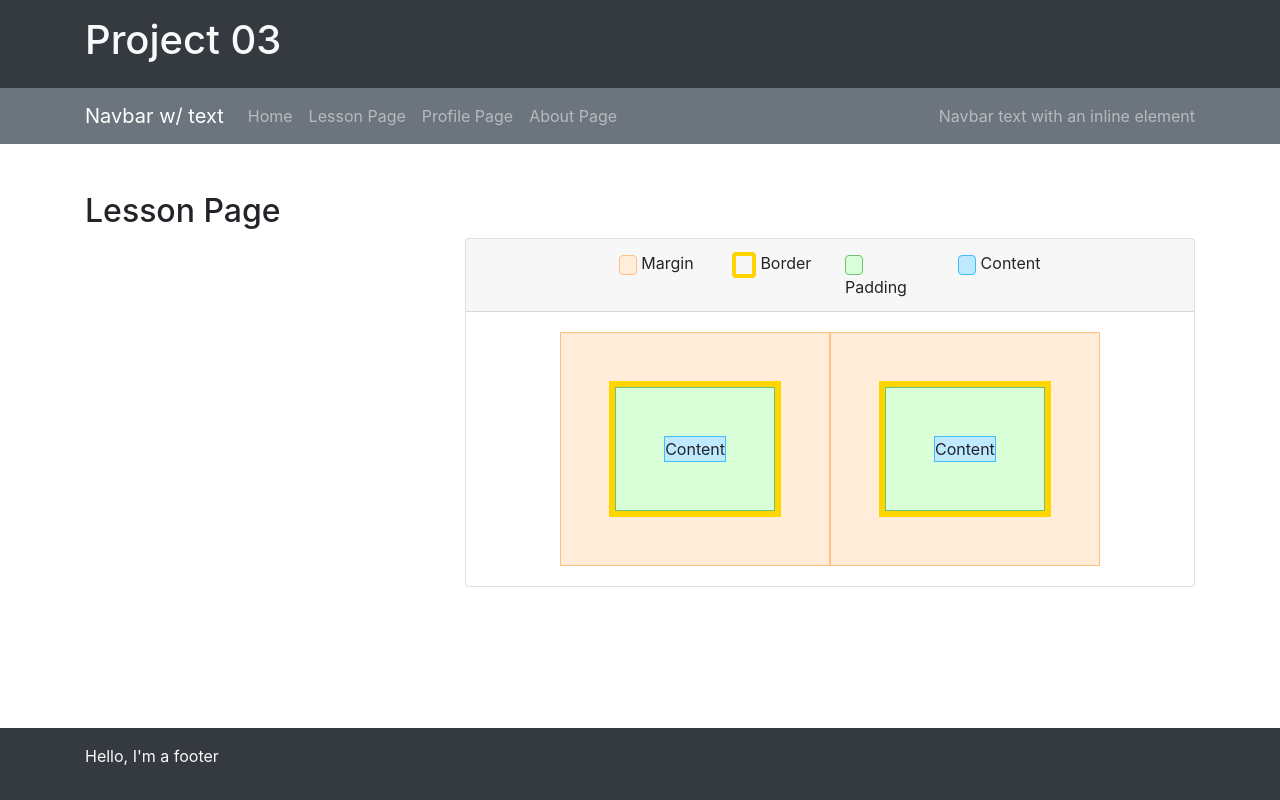
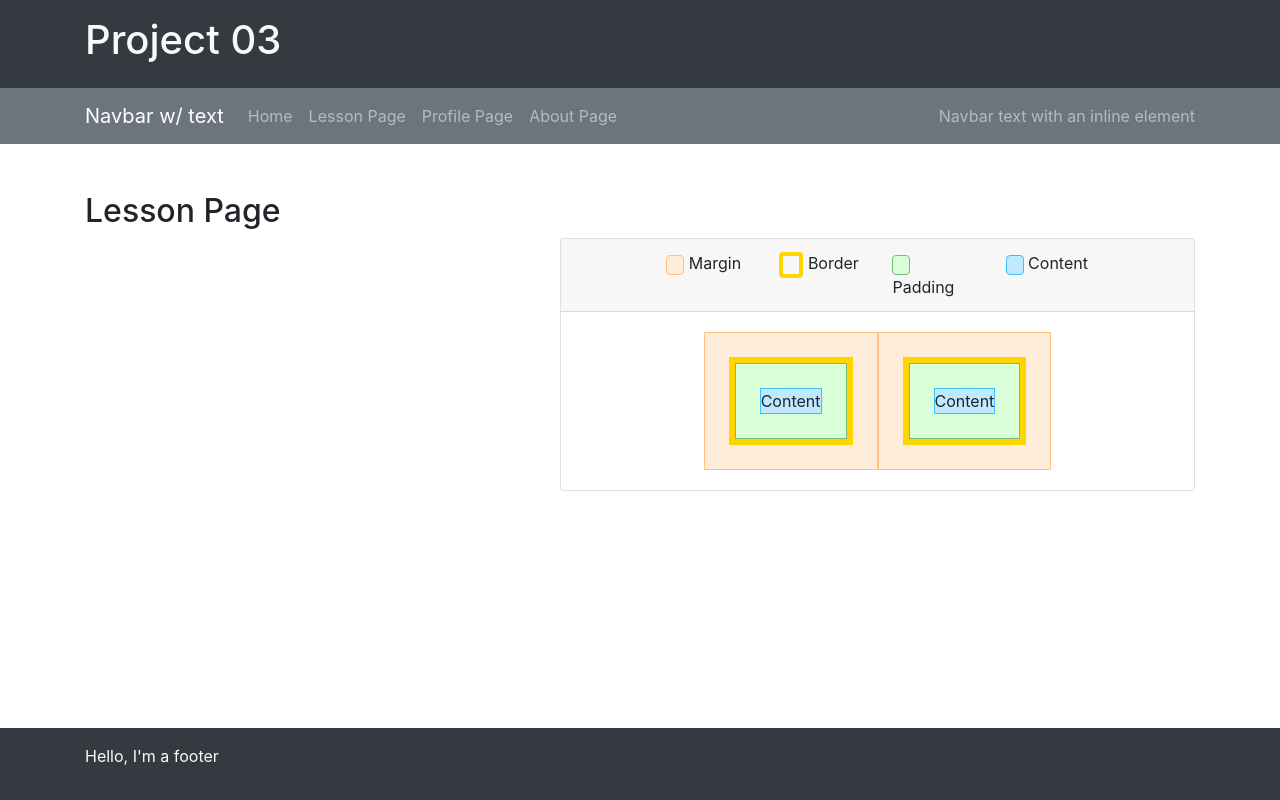
Before and after one commit to BontigaoDavid/Project3, a React (Create React App) app in the folder client/: page /lesson/css/box-model in a window 1280 px wide. Built offline with nearby package versions, Linux system fonts and the light colour scheme.

Commit message:
updating the project name

```diff
--- a/client/public/index.html
+++ b/client/public/index.html
@@ -4,7 +4,7 @@
     <meta charset="utf-8" />
     <meta name="viewport" content="width=device-width, initial-scale=1" />
     <meta name="theme-color" content="#000000" />
-    <title>React App</title>
+    <title>Simply Conceptual</title>
     <!-- CSS-->
     <link
       href="https://stackpath.bootstrapcdn.com/bootstrap/4.3.1/css/bootstrap.min.css"
--- a/client/src/components/lesson/css/box-model/Box.js
+++ b/client/src/components/lesson/css/box-model/Box.js
@@ -3,11 +3,11 @@ import "./style.css";
 
 function Box() {
   return(
-    <div className="margin-box p-5">
+    <div className="margin-box p-4">
       {/* Margin */}
       <div className="border-box">
         {/* Border */}
-        <div className="padding-box p-5">
+        <div className="padding-box p-4">
           {/* Padding */}
           <div className="content-box">Content</div>
         </div>
--- a/client/src/components/lesson/css/box-model/BoxModel.js
+++ b/client/src/components/lesson/css/box-model/BoxModel.js
@@ -5,8 +5,8 @@ import BoxLegend from "./BoxLegend";
 function BoxModel() {
   return (
     <div className="row">
-      <div className="col-12 col-md-4"></div>
-      <div className="col-12 col-md-8">
+      <div className="col-12 col-md-3 col-lg-5"></div>
+      <div className="col-12 col-md-9 col-lg-7">
         <div className="card">
           <div className="card-header d-flex justify-content-center">
             <BoxLegend />
```
